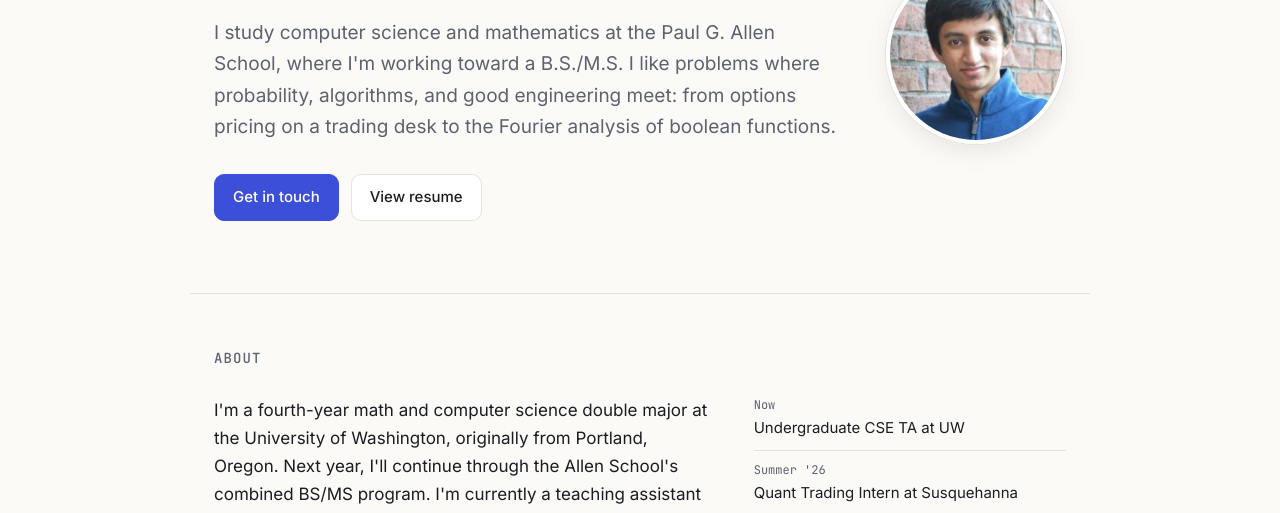
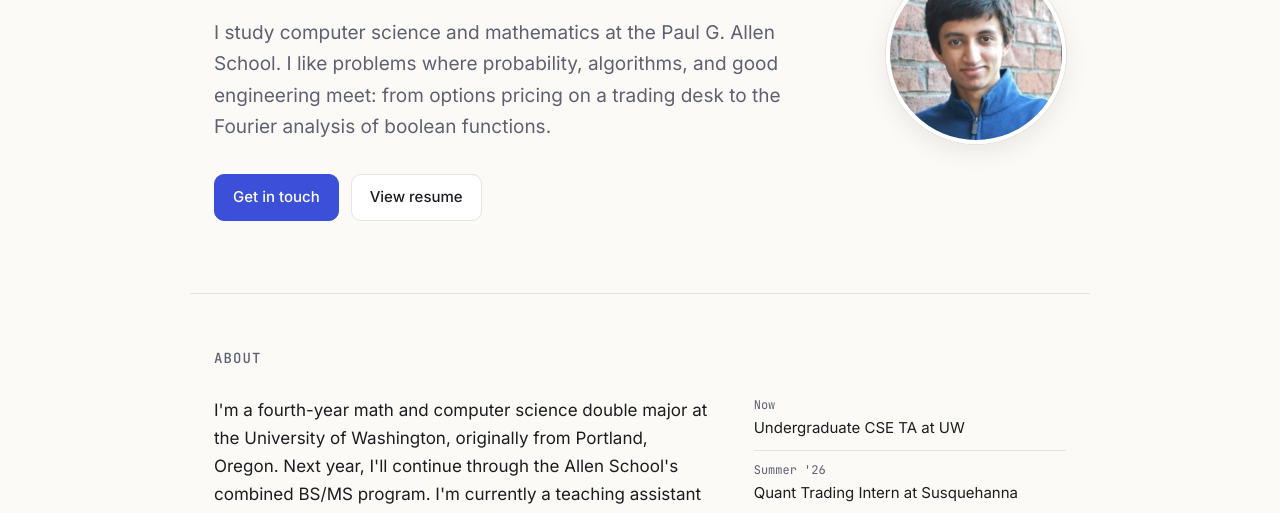
Before and after one commit to sdpandit/personal-website, a plain HTML site: page index.html in a window 1280 px wide. Shown: the part 270-783 px from the top of the page. Drawn offline with Linux system fonts and the light colour scheme.

Commit message:
Trim BS/MS mention from hero intro
Co-Authored-By: Claude Opus 5.5 <noreply@anthropic.com>
Claude-Session: https://claude.ai/code/session_01E4u1SqZngRGS58JQSdDi66

```diff
--- a/index.html
+++ b/index.html
@@ -32,9 +32,9 @@
         <p class="eyebrow">CS &amp; Math at UW · Incoming BS/MS</p>
         <h1>Hi, I'm Suyash.</h1>
         <p class="lede">
-          I study computer science and mathematics at the Paul G. Allen School, where I'm working toward a
-          B.S./M.S. I like problems where probability, algorithms, and good engineering meet: from options
-          pricing on a trading desk to the Fourier analysis of boolean functions.
+          I study computer science and mathematics at the Paul G. Allen School. I like problems where
+          probability, algorithms, and good engineering meet: from options pricing on a trading desk to the
+          Fourier analysis of boolean functions.
         </p>
         <div class="hero-actions">
           <a class="button primary" href="mailto:suyashpandit16@gmail.com">Get in touch</a>
```
